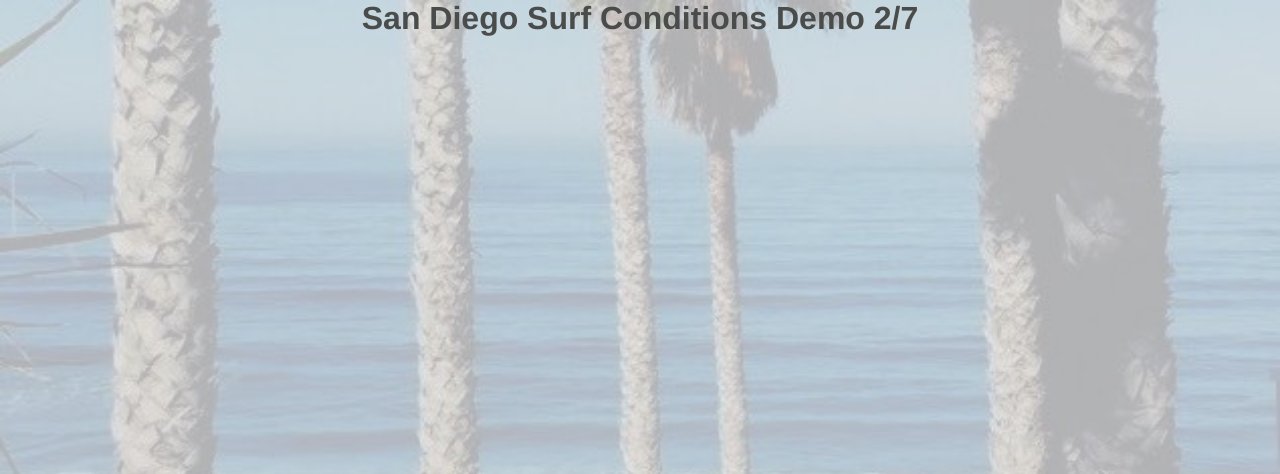
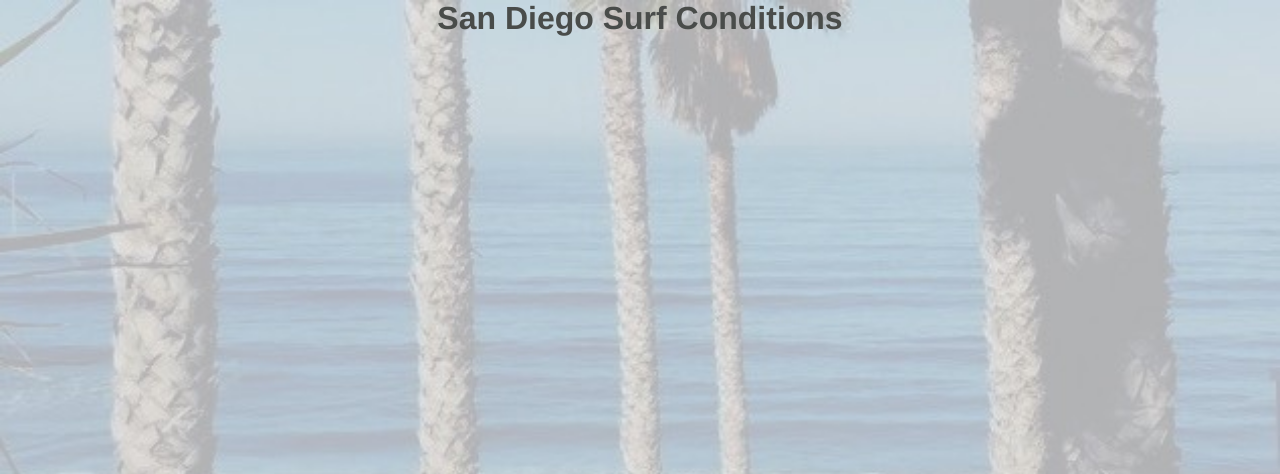
Before and after one commit to zaneobrien/SurfFinder, a website: page Surf.html in a window 1280 px wide. Shown: the top 474 px of the page. Drawn offline with nearby package versions, Linux system fonts and the light colour scheme.

Commit message:
reverting back to original title

```diff
--- a/Surf.html
+++ b/Surf.html
@@ -12,7 +12,7 @@
       <link rel="stylesheet" href="style.css">
     </head>
     <div class = "banner">
-        <h1>San Diego Surf Conditions Demo 2/7</h1>
+        <h1>San Diego Surf Conditions</h1>
         <div class="app">
             <line-chart v-if="loaded" :chart-labels="labels" :chart-data="results" :chart-wind="wind"> </line-chart>
         </div>
```
